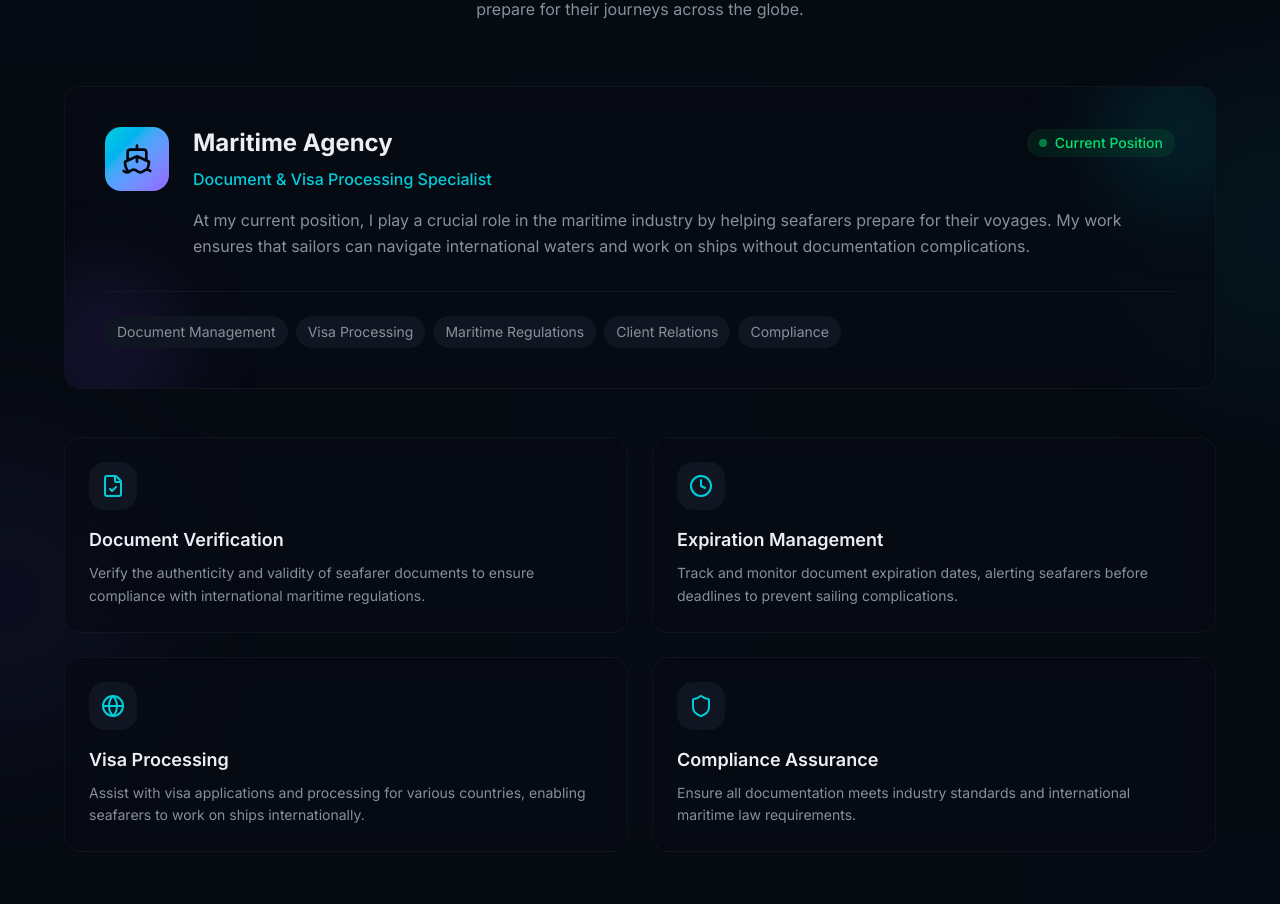
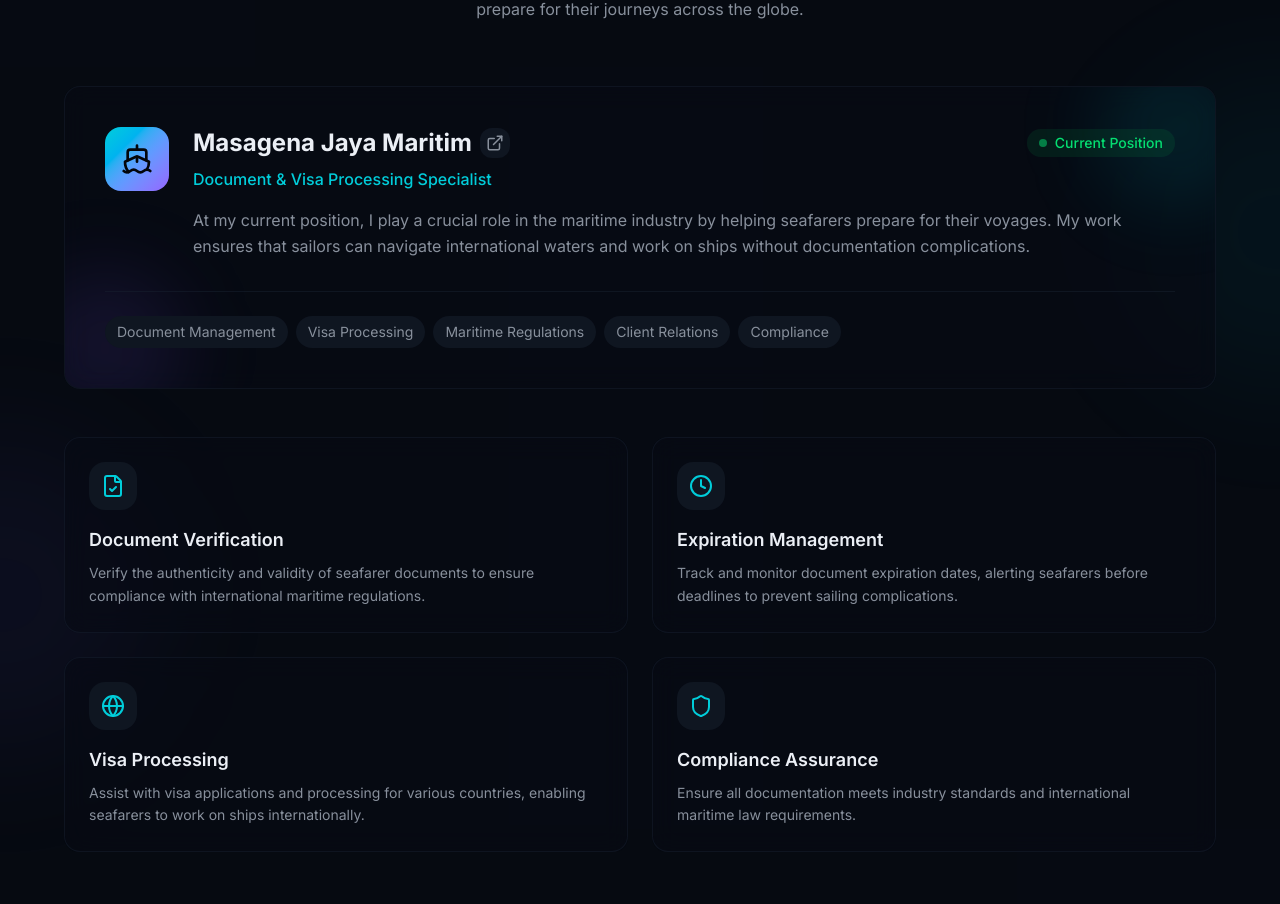
Before and after one commit to flowdevteams/zainulrahmatportfolio, a Next.js app: page / in a window 1280 px wide. Shown: the part 2220-3124 px from the top of the page. Built offline with nearby package versions, Linux system fonts and the light colour scheme.

Commit message:
Update Experience section with Masagena Jaya Maritim link

```diff
--- a/components/sections/experience-section.tsx
+++ b/components/sections/experience-section.tsx
@@ -2,7 +2,7 @@
 
 import { motion, useInView } from "framer-motion"
 import { useRef } from "react"
-import { Ship, FileCheck, Clock, Globe, Shield, Users } from "lucide-react"
+import { Ship, FileCheck, Clock, Globe, Shield, Users, ExternalLink } from "lucide-react"
 
 const responsibilities = [
   {
@@ -79,7 +79,18 @@ export function ExperienceSection() {
               {/* Header content */}
               <div className="flex-1">
                 <div className="flex flex-col sm:flex-row sm:items-center sm:justify-between gap-2 mb-2">
-                  <h3 className="text-2xl font-bold">Maritime Agency</h3>
+                  <div className="flex items-center gap-2">
+                    <h3 className="text-2xl font-bold">Masagena Jaya Maritim</h3>
+                    <a
+                      href="https://masagenajayamaritim.com"
+                      target="_blank"
+                      rel="noopener noreferrer"
+                      className="p-1.5 rounded-lg bg-secondary hover:bg-primary/20 text-muted-foreground hover:text-primary transition-all duration-300"
+                      title="Visit Website"
+                    >
+                      <ExternalLink size={18} />
+                    </a>
+                  </div>
                   <span className="inline-flex items-center gap-2 px-3 py-1 rounded-full bg-green-500/10 text-green-400 text-sm font-medium">
                     <span className="w-2 h-2 rounded-full bg-green-400 animate-pulse" />
                     Current Position
```
